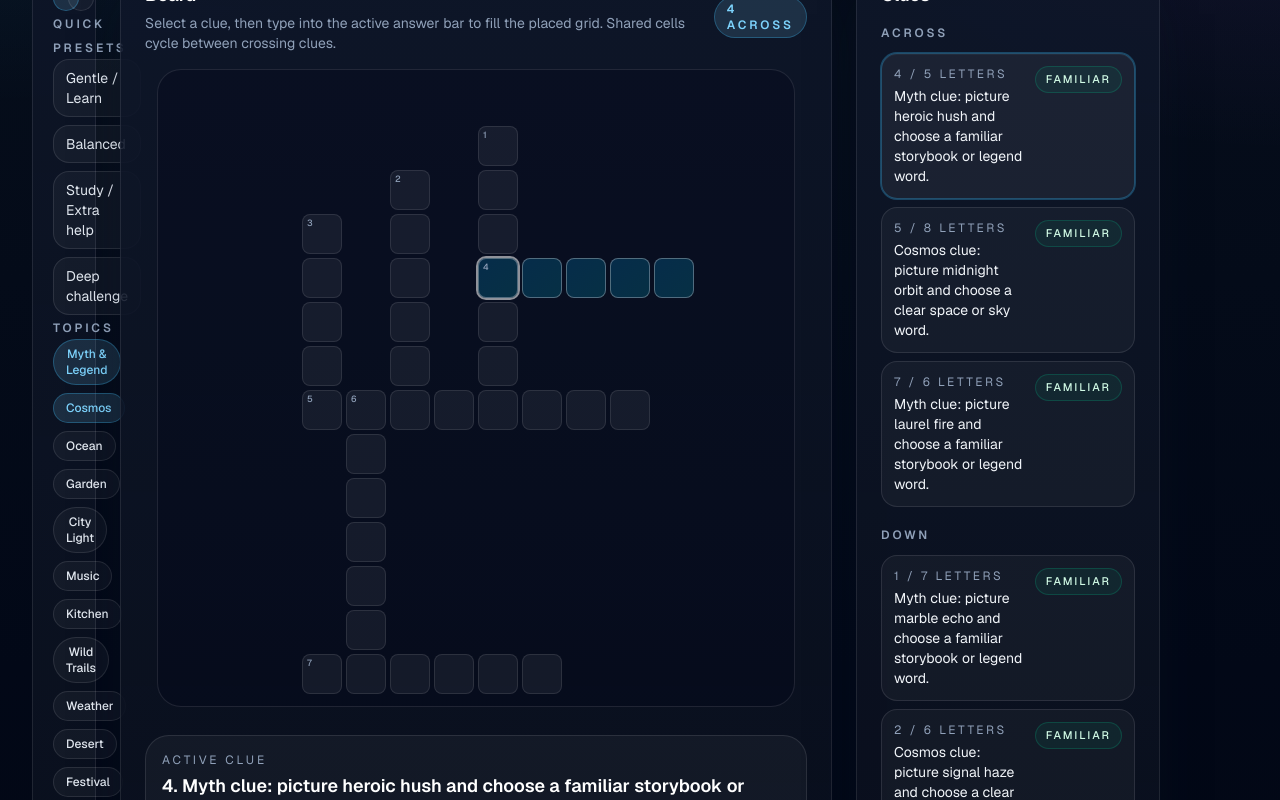
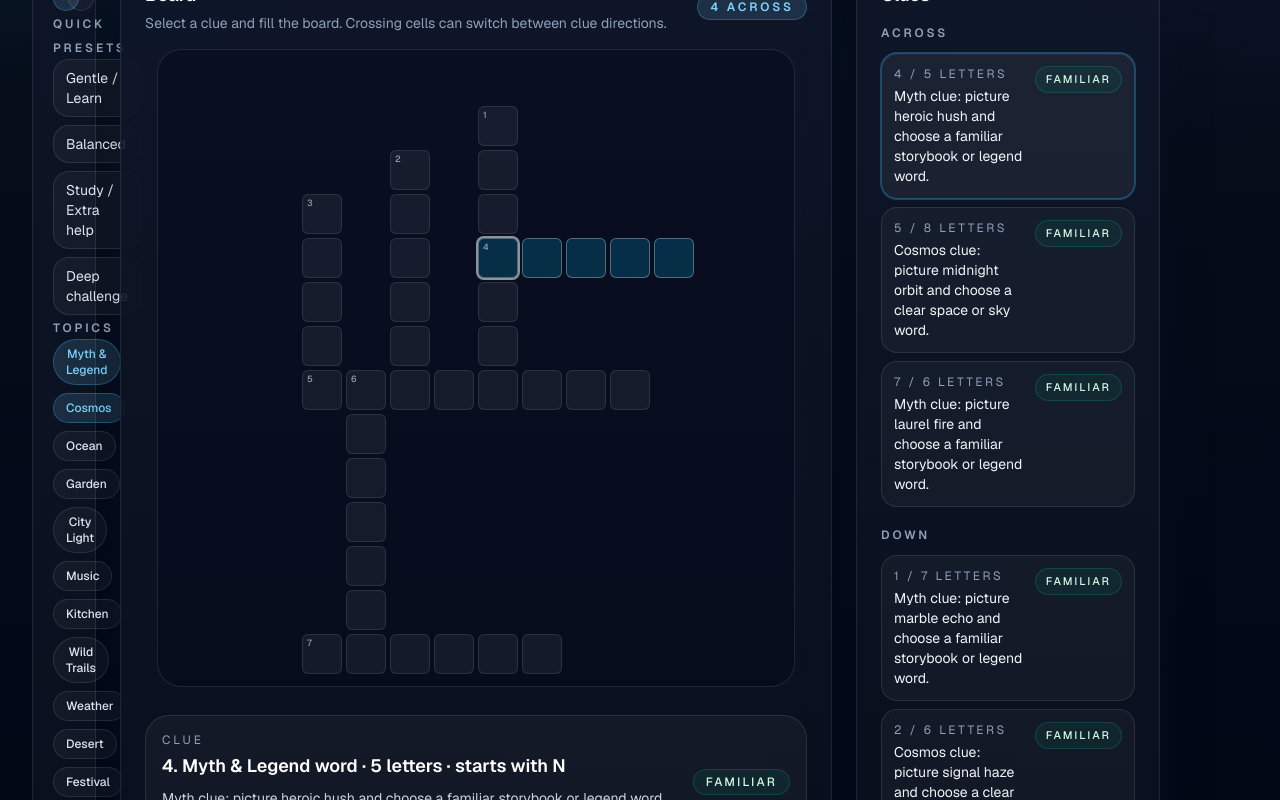
Before and after one commit to dmoliveira/ai-word-puzzle, a Next.js app: page / in a window 1280 px wide. Shown: the part 500-1300 px from the top of the page. Built offline with nearby package versions, Linux system fonts and the light colour scheme.

Commit message:
Calm clue copy and classic board styling

```diff
--- a/app/components/word-puzzle-studio.tsx
+++ b/app/components/word-puzzle-studio.tsx
@@ -332,6 +332,10 @@ function getFrequencyLabel(frequencyBand: PuzzleWord["frequencyBand"]) {
     case "rare":
       return "advanced";
   }
+}
+
+function getActiveClueSummary(word: PuzzleWord) {
+  return `${word.topicLabel} word · ${word.length} letters · starts with ${word.answer[0]?.toUpperCase() ?? "?"}`;
 }
 
 function getClueCardValue(word: PuzzleWord, index: number) {
@@ -481,6 +485,9 @@ export function WordPuzzleStudio() {
   const monthlyDailyClearCount = countFinishedRunsSince(progress.history, 30, "daily");
   const weeklyFinishedRunCount = countFinishedRunsSince(progress.history, 7);
   const classicBoardCellClass = state.run.options.style === "classic" ? "border-slate-300/18 bg-slate-50/8 text-slate-50" : "border-white/10 bg-white/6 text-slate-100";
+  const classicEmptyCellClass = state.run.options.style === "classic" ? "bg-slate-950/90 border border-slate-700/60" : "bg-transparent";
+  const classicBoardShellClass = state.run.options.style === "classic" ? "border-slate-300/18 bg-[#111827]/90 p-4 shadow-[inset_0_0_0_1px_rgba(255,255,255,0.03)]" : "border-white/10 bg-slate-950/30 p-3";
+  const archiveRailClass = rightSidebarOpen ? "opacity-85 xl:opacity-90" : "opacity-100";
   const filteredHistory = progress.history
     .filter((entry) => (historyModeFilter === "all" ? true : entry.mode === historyModeFilter))
     .filter((entry) => (historyStatusFilter === "all" ? true : historyStatusFilter === "finished" ? entry.finished : !entry.finished));
@@ -1222,13 +1229,13 @@ export function WordPuzzleStudio() {
                 <div className="mb-4 flex items-center justify-between">
                   <div>
                     <h3 className="text-lg font-semibold text-white">Board</h3>
-                    <p className="mt-1 text-sm text-slate-400">Select a clue, then type into the active answer bar to fill the placed grid. Shared cells cycle between crossing clues.</p>
+                    <p className="mt-1 text-sm text-slate-400">Select a clue and fill the board. Crossing cells can switch between clue directions.</p>
                   </div>
                   {activePlacement ? <span data-testid="active-clue-badge" className="accent-chip rounded-full px-3 py-1 text-xs font-semibold uppercase tracking-[0.24em]">{activePlacement.clueNumber} {activePlacement.direction}</span> : null}
                 </div>
 
                 <div className="overflow-auto pb-2">
-                  <div className="mx-auto grid w-max gap-1 rounded-[1.5rem] border border-white/10 bg-slate-950/30 p-3">
+                  <div className={`mx-auto grid w-max gap-1 rounded-[1.5rem] border ${classicBoardShellClass}`}>
                     {Array.from({ length: state.run.board.size }, (_, row) => (
                       <div key={row} className="flex gap-1">
                         {Array.from({ length: state.run.board.size }, (_, col) => {
@@ -1238,7 +1245,7 @@ export function WordPuzzleStudio() {
                           const solvedCell = cell ? cell.wordIds.every((wordId) => state.solvedIds.includes(wordId)) : false;
 
                           if (!cell) {
-                            return <div key={key} className="size-9 rounded-lg bg-transparent sm:size-10" />;
+                            return <div key={key} className={`size-9 rounded-md sm:size-10 ${classicEmptyCellClass}`} />;
                           }
 
                           return (
@@ -1253,7 +1260,7 @@ export function WordPuzzleStudio() {
                               onClick={() => selectWordFromCell(cell)}
                               onFocus={() => setFocusedCellKey(key)}
                               onKeyDown={(event) => handleBoardCellKeyDown(event, cell)}
-                              className={`relative size-9 rounded-lg border text-sm font-semibold uppercase transition sm:size-10 ${activeCell ? `bg-gradient-to-br ${getThemeAccentCellClass(state.run.options.style)} border-white/30 text-white` : classicBoardCellClass} ${solvedCell ? "border-emerald-400/30 bg-emerald-500/12 text-emerald-100" : ""} ${boardFocusKey === key ? "ring-2 ring-white/55" : ""}`}
+                              className={`relative size-9 rounded-md border text-sm font-semibold uppercase transition sm:size-10 ${activeCell ? `bg-gradient-to-br ${getThemeAccentCellClass(state.run.options.style)} border-white/30 text-white` : classicBoardCellClass} ${solvedCell ? "border-emerald-400/30 bg-emerald-500/12 text-emerald-100" : ""} ${boardFocusKey === key ? "ring-2 ring-white/55" : ""}`}
                             >
                               {cell.clueNumbers[0] ? <span className="absolute left-1 top-0.5 text-[9px] font-medium text-slate-400">{cell.clueNumbers[0]}</span> : null}
                               <span>{(state.cellEntries[key] ?? "").toUpperCase()}</span>
@@ -1269,8 +1276,9 @@ export function WordPuzzleStudio() {
                   <div className="mt-5 rounded-[1.5rem] border border-white/10 bg-white/4 p-4">
                     <div className="flex flex-wrap items-center justify-between gap-3">
                       <div>
-                        <div className="text-xs uppercase tracking-[0.24em] text-slate-400">Active clue</div>
-                        <div className="mt-1 text-lg font-semibold text-white">{activePlacement?.clueNumber}. {activeWord.prompt}</div>
+                        <div className="text-xs uppercase tracking-[0.24em] text-slate-400">Clue</div>
+                        <div className="mt-1 text-lg font-semibold text-white">{activePlacement?.clueNumber}. {getActiveClueSummary(activeWord)}</div>
+                        <div className="mt-2 text-sm text-slate-300">{activeWord.prompt}</div>
                         <div className="mt-2 text-xs uppercase tracking-[0.2em] text-slate-400">{activeFilledCount}/{activeWord.length} letters filled</div>
                       </div>
                       <div className={`rounded-full border px-3 py-1 text-xs font-medium uppercase tracking-[0.18em] ${getClueTone(activeWord)}`}>{getFrequencyLabel(activeWord.frequencyBand)}</div>
@@ -1571,7 +1579,7 @@ export function WordPuzzleStudio() {
             ) : null}
           </section>
 
-          <aside className={`${mobilePanel === "archive" ? "block" : "hidden"} space-y-6 xl:block`}>
+          <aside className={`${mobilePanel === "archive" ? "block" : "hidden"} space-y-6 xl:block ${archiveRailClass}`}>
             <div className="hidden xl:flex justify-end">
               <button data-testid="toggle-right-panel" type="button" onClick={() => setRightSidebarOpen((current) => !current)} className="rounded-full border border-white/10 bg-white/4 px-3 py-1.5 text-xs text-slate-200">
                 {rightSidebarOpen ? "Hide" : "Show"}
--- a/app/globals.css
+++ b/app/globals.css
@@ -76,6 +76,17 @@ body::before {
   --accent-strong: rgb(226 232 240 / 0.22);
 }
 
+.style-classic body {
+  background:
+    radial-gradient(circle at top left, rgb(226 232 240 / 0.08), transparent 24%),
+    linear-gradient(180deg, #0b1220 0%, #070d18 60%, #050913 100%);
+}
+
+.style-classic .glass-card {
+  background: linear-gradient(180deg, rgb(18 25 40 / 0.96), rgb(11 17 29 / 0.94));
+  border-color: rgb(226 232 240 / 0.12);
+}
+
 .glass-card {
   background: linear-gradient(180deg, rgb(15 23 42 / 0.9), rgb(9 14 26 / 0.85));
   border: 1px solid rgb(255 255 255 / 0.09);
```
Also changed, not shown: 1 other file (tests, documents, lock files or other folders).
